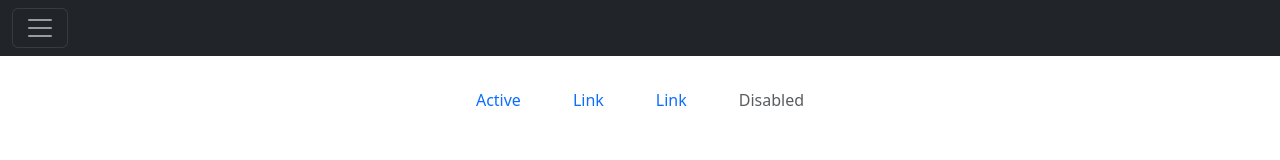
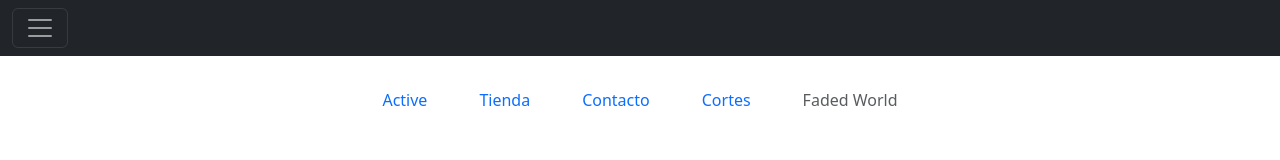
Before and after one commit to flymxth/PROYECTO-BARBER, a plain HTML site: page index.html in a window 1280 px wide. Drawn offline with nearby package versions, Linux system fonts and the light colour scheme.

Commit message:
modifique el menu

```diff
--- a/index.html
+++ b/index.html
@@ -29,13 +29,16 @@
           <a class="nav-link active" aria-current="page" href="#">Active</a>
         </li>
         <li class="nav-item">
-          <a class="nav-link" href="#">Link</a>
+          <a class="nav-link" href="#">Tienda</a>
         </li>
         <li class="nav-item">
-          <a class="nav-link" href="#">Link</a>
+          <a class="nav-link" href="#">Contacto</a>
         </li>
         <li class="nav-item">
-          <a class="nav-link disabled" aria-disabled="true">Disabled</a>
+          <a class="nav-link" href="#">Cortes</a>
+        </li>
+        <li class="nav-item">
+          <a class="nav-link disabled" aria-disabled="true">Faded World</a>
         </li>
       </ul>
       <br>
```
